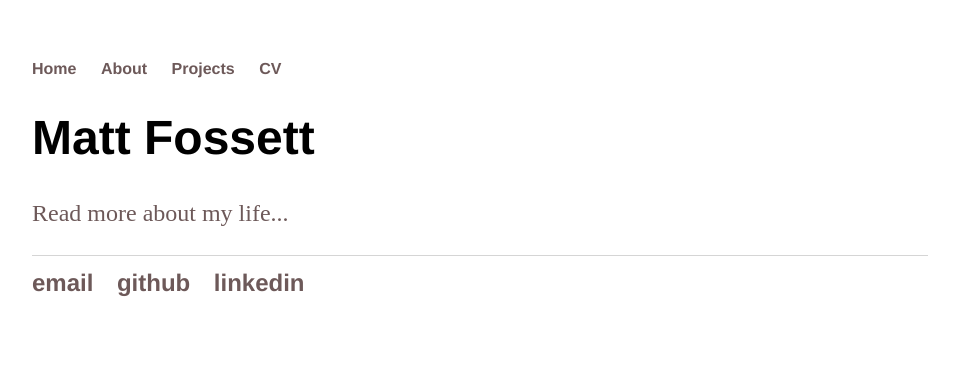
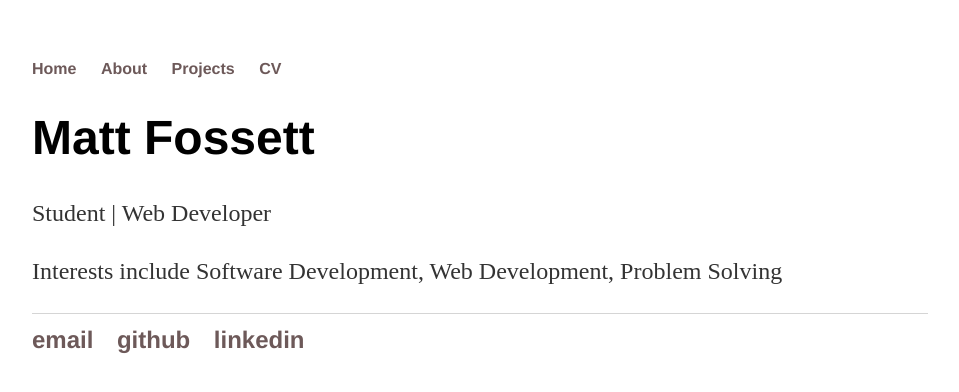
Before and after one commit to MattFossett/mattfossett.github.io, a Jekyll site: the page built from index.html, in a window 1280 px wide. Shown: the top 392 px of the page, without its empty margins (160-1119 px from the left). Built offline with Jekyll 4.4.1, drawn with Linux system fonts in a browser that asks for light colours.

Commit message:
Updated Home

```diff
--- a/index.html
+++ b/index.html
@@ -4,5 +4,7 @@ title: Matt Fossett
 ---
 <div class="body">
 	<h1>Matt Fossett</h1>
-	<p> <a href="/about">Read more about my life...</a></p>
+	<p>Student | Web Developer</p>
+	<p>Interests include Software Development, Web Development, Problem Solving</p>
+
 </div>
```
